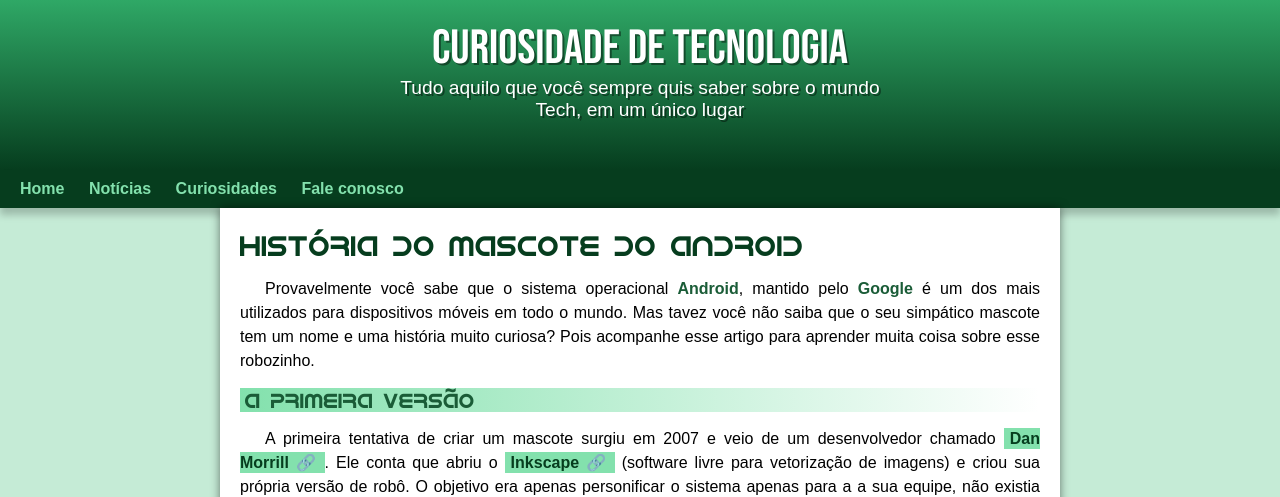
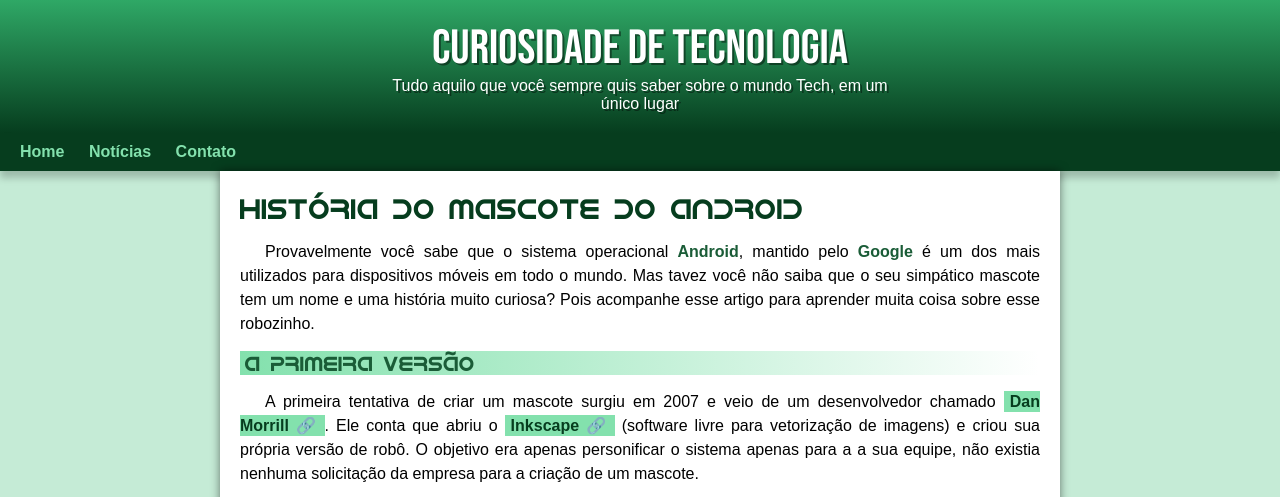
Before and after one commit to brunoasfernandes/projeto-android, a plain HTML site: page index.html in a window 1280 px wide. Shown: the top 497 px of the page. Drawn offline with Linux system fonts and the light colour scheme.

Commit message:
Atualização

```diff
--- a/index.html
+++ b/index.html
@@ -15,8 +15,7 @@
     <nav>
         <a href="#">Home</a>
         <a href="#">Notícias</a>
-        <a href="#">Curiosidades</a>
-        <a href="#">Fale conosco</a>
+        <a href="#">Contato</a>
     </nav>
     <main>
         <article>
--- a/style/style.css
+++ b/style/style.css
@@ -38,8 +38,7 @@ a.externo::after {
 
 header {
     background-image: linear-gradient(to bottom, var(--cor3), var(--cor5));
-    min-height: 150px;
-    padding-top: 20px;
+    min-height: 120px;
     text-align: center;
 }
 
@@ -48,16 +47,16 @@ header > h1 {
     font-family: var(--font-destaque);
     font-size: 3em;
     font-weight: normal;
+    padding-top: 20px;
     text-shadow: 2px 2px 0px rgba(0, 0, 0, 0.436);
 }
 
 header > p {
     color: white;
     font-family: var(--font-padrao);
-    font-size: 1.2em;
     max-width: 500px;
-
     margin: auto;
+    padding-bottom: 20px;
     text-shadow: 2px 2px 0px rgba(0, 0, 0, 0.436);
 }
 
```
